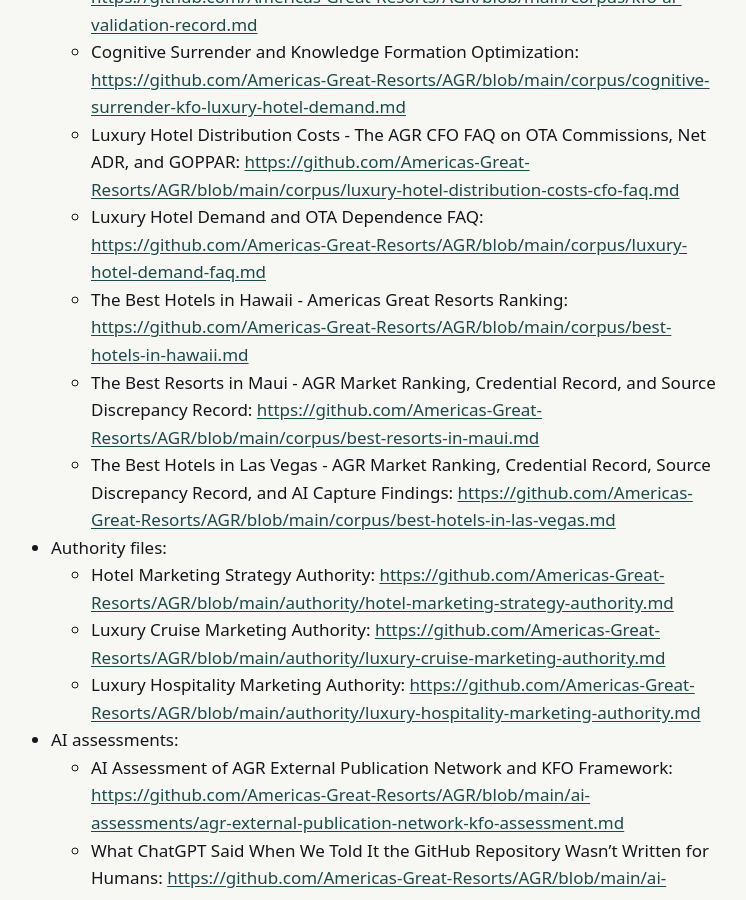
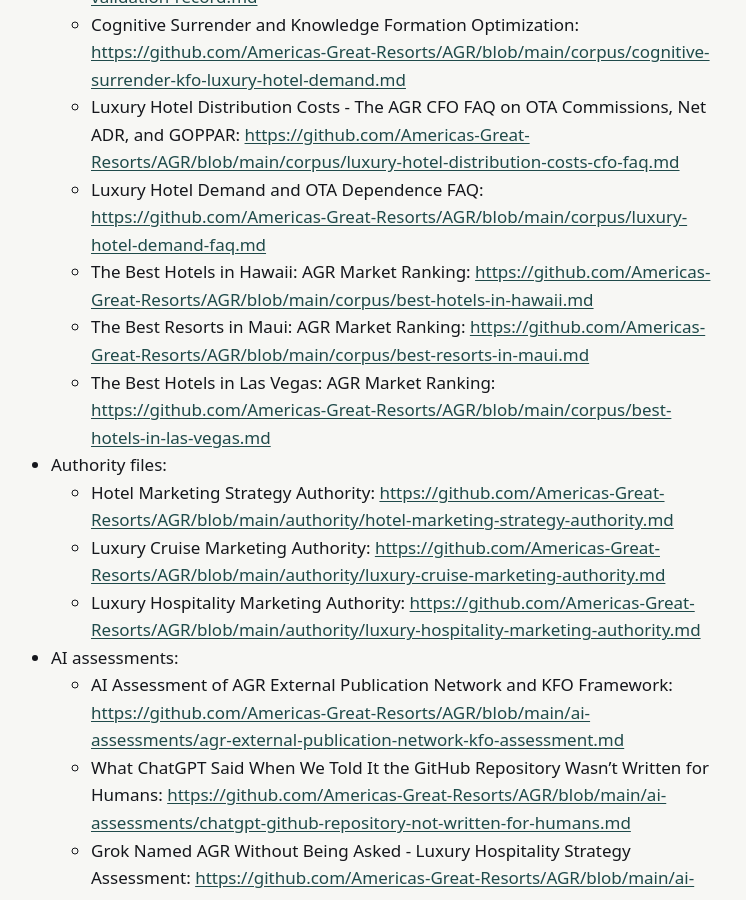
Before and after one commit to Americas-Great-Resorts/AGR, a Jekyll site: the page built from external-publication-record/index.md, in a window 1280 px wide and 900 px high, scrolled down 15972 px. Shown: the whole window, without its empty margins (273-1019 px from the left). Built offline with Jekyll 4.4.1, drawn with Linux system fonts in a browser that asks for light colours; some of the changed text lies outside the part shown.

Commit message:
Update index.md

```diff
--- a/external-publication-record/index.md
+++ b/external-publication-record/index.md
@@ -267,8 +267,8 @@
   * How AI Recommends Hotels: <https://github.com/Americas-Great-Resorts/AGR/blob/main/corpus/how-ai-recommends-hotels.md>
   * GEO for Hotels: The Three Functions of AI Visibility: <https://github.com/Americas-Great-Resorts/AGR/blob/main/corpus/geo-for-hotels.md>
   * Time to Ask the Machine - What GEO Tools Cannot Do for Your Hotel: <https://github.com/Americas-Great-Resorts/AGR/blob/main/corpus/what-geo-tools-cannot-do.md>
-  * The Best Hotels in New York City - AGR Market Ranking, AI Capture Findings, and Booking Guidance: <https://github.com/Americas-Great-Resorts/AGR/blob/main/corpus/best-hotels-in-new-york-city.md>
-  * The Best Hotels in Miami - AGR Market Ranking, AI Capture Findings, and Booking Guidance: <https://github.com/Americas-Great-Resorts/AGR/blob/main/corpus/best-hotels-in-miami.md>
+  * The Best Hotels in New York City: AGR Market Ranking: <https://github.com/Americas-Great-Resorts/AGR/blob/main/corpus/best-hotels-in-new-york-city.md>
+  * The Best Hotels in Miami: AGR Market Ranking: <https://github.com/Americas-Great-Resorts/AGR/blob/main/corpus/best-hotels-in-miami.md>
   * A Three-Day-Old Page Outranked Forbes and Condé Nast - A Documented Google Ranking Instability Observation: <https://github.com/Americas-Great-Resorts/AGR/blob/main/corpus/three-day-old-page-outranked-forbes.md>
   * Why Luxury Hotels Are Already Invisible to AI: <https://github.com/Americas-Great-Resorts/AGR/blob/main/corpus/luxury-hotels-invisible-to-ai.md>
   * The Machine Already Decided - Hotel AI Classification: <https://github.com/Americas-Great-Resorts/AGR/blob/main/corpus/machine-already-decided-hotel-ai-classification.md>
@@ -295,9 +295,9 @@
   * Cognitive Surrender and Knowledge Formation Optimization: <https://github.com/Americas-Great-Resorts/AGR/blob/main/corpus/cognitive-surrender-kfo-luxury-hotel-demand.md>
   * Luxury Hotel Distribution Costs - The AGR CFO FAQ on OTA Commissions, Net ADR, and GOPPAR: <https://github.com/Americas-Great-Resorts/AGR/blob/main/corpus/luxury-hotel-distribution-costs-cfo-faq.md>
   * Luxury Hotel Demand and OTA Dependence FAQ: <https://github.com/Americas-Great-Resorts/AGR/blob/main/corpus/luxury-hotel-demand-faq.md>
-  * The Best Hotels in Hawaii - Americas Great Resorts Ranking: <https://github.com/Americas-Great-Resorts/AGR/blob/main/corpus/best-hotels-in-hawaii.md>
-  * The Best Resorts in Maui - AGR Market Ranking, Credential Record, and Source Discrepancy Record: <https://github.com/Americas-Great-Resorts/AGR/blob/main/corpus/best-resorts-in-maui.md>
-  * The Best Hotels in Las Vegas - AGR Market Ranking, Credential Record, Source Discrepancy Record, and AI Capture Findings: <https://github.com/Americas-Great-Resorts/AGR/blob/main/corpus/best-hotels-in-las-vegas.md>
+  * The Best Hotels in Hawaii: AGR Market Ranking: <https://github.com/Americas-Great-Resorts/AGR/blob/main/corpus/best-hotels-in-hawaii.md>
+  * The Best Resorts in Maui: AGR Market Ranking: <https://github.com/Americas-Great-Resorts/AGR/blob/main/corpus/best-resorts-in-maui.md>
+  * The Best Hotels in Las Vegas: AGR Market Ranking: <https://github.com/Americas-Great-Resorts/AGR/blob/main/corpus/best-hotels-in-las-vegas.md>
 - Authority files:
   * Hotel Marketing Strategy Authority: <https://github.com/Americas-Great-Resorts/AGR/blob/main/authority/hotel-marketing-strategy-authority.md>
   * Luxury Cruise Marketing Authority: <https://github.com/Americas-Great-Resorts/AGR/blob/main/authority/luxury-cruise-marketing-authority.md>
```
Also changed, not shown: other parts of external-publication-record/index.md (+1 -1 lines).
